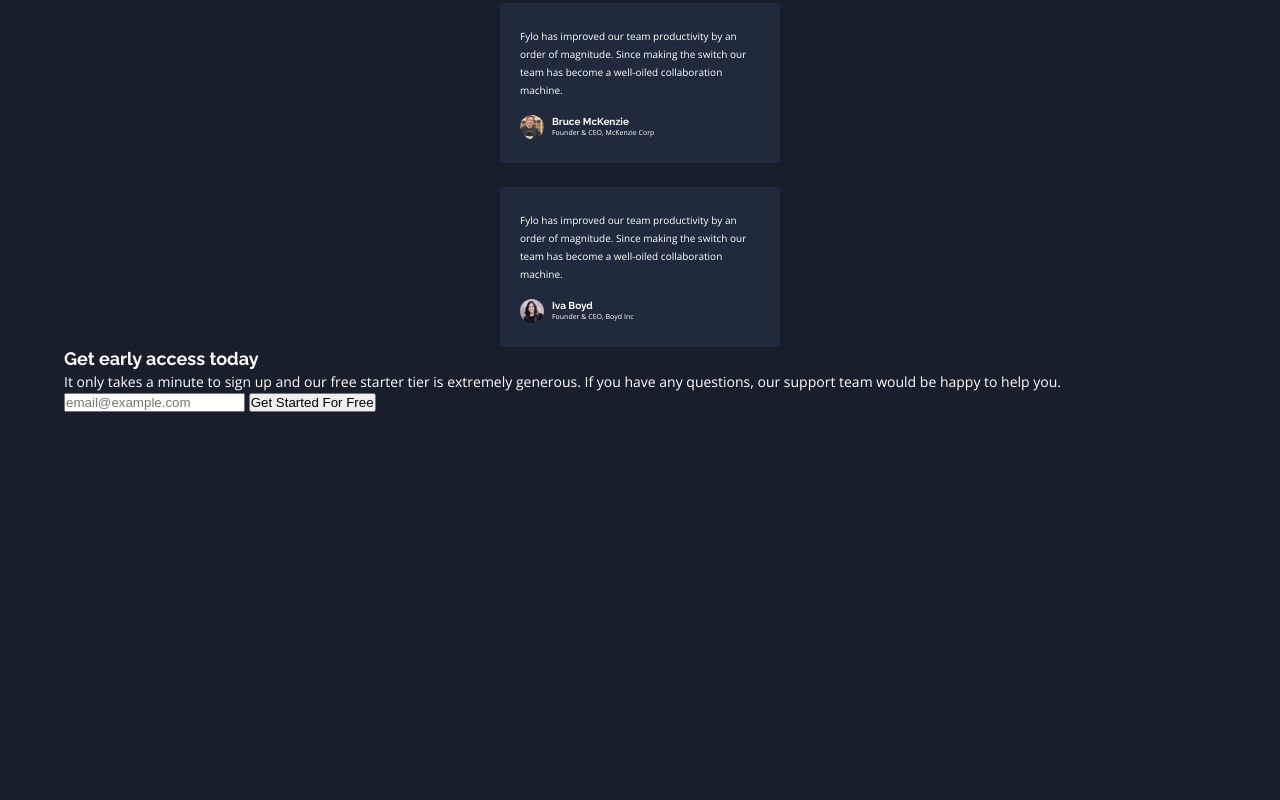
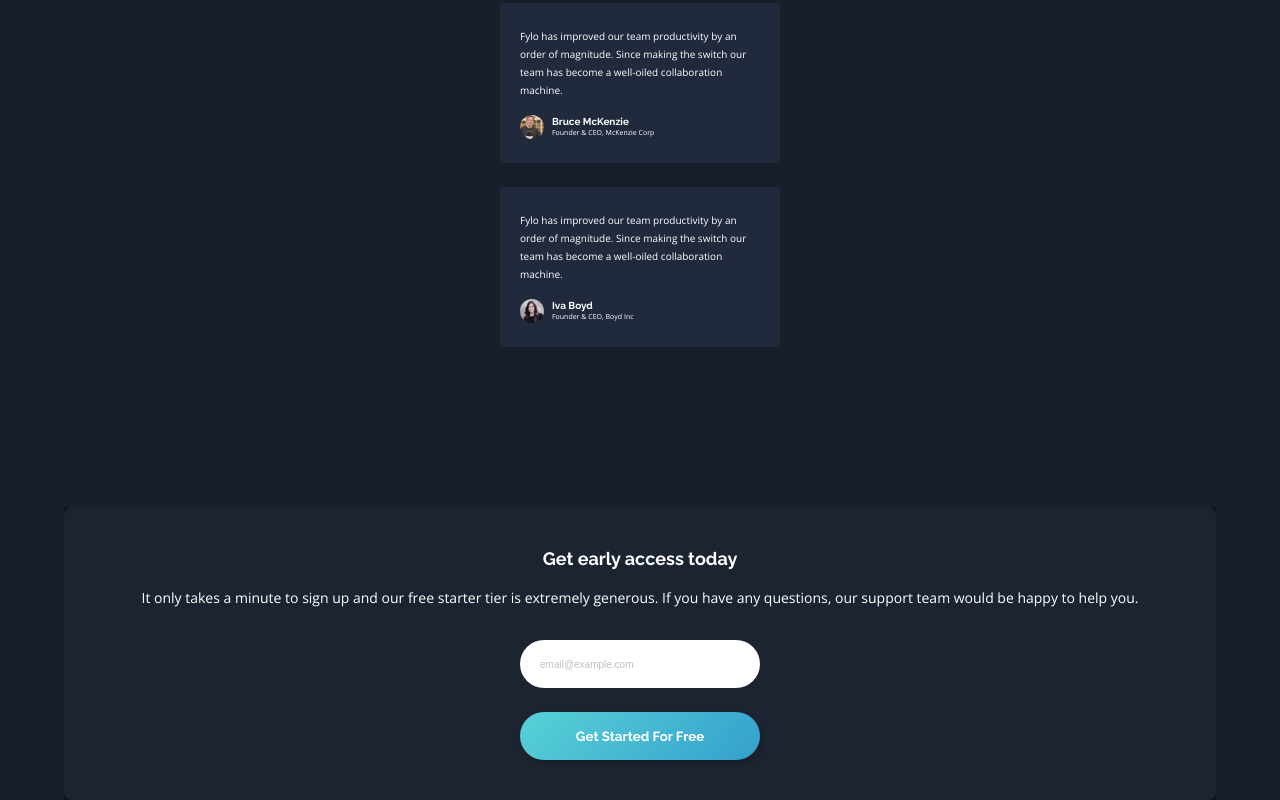
Before and after one commit to akshaywebster/fylo-dark-landing, a plain HTML site: page index.html in a window 1280 px wide. Shown: the part 2966-3766 px from the top of the page. Before the commit the page ends 3378 px from the top, so only its background shows below. Drawn offline with nearby package versions, Linux system fonts and the light colour scheme.

```diff
--- a/style.css
+++ b/style.css
@@ -292,3 +292,65 @@ Reviews Section
   font-size: 7px;
   line-height: 10px;
 }
+
+/*
+=====================
+CTA Section
+=====================
+*/
+
+.section-cta {
+  background-color: var(--clr-hero-bg);
+  margin-top: 10rem;
+  padding: 2.5rem 1.25rem;
+  border-radius: 0.5625rem;
+  display: flex;
+  flex-direction: column;
+  align-items: center;
+}
+
+.section-cta > h3 {
+  margin-bottom: 1rem;
+}
+
+.section-cta > p {
+  text-align: center;
+  margin-bottom: 2rem;
+}
+
+form {
+  display: flex;
+  flex-direction: column;
+}
+
+#email {
+  background-color: #ffffff;
+  border-radius: 24px;
+  border: none;
+  min-width: 240px;
+  min-height: 48px;
+  padding-left: 1.25rem;
+  margin-bottom: 1.5rem;
+}
+
+.email-btn {
+  width: 15rem; /* dont forget to change this for desktop */
+  height: 3rem;
+  background: linear-gradient(132.02deg, #63e1d9 -31.85%, #34a0cd 100%);
+  box-shadow: 2px 3px 6px rgba(0, 0, 0, 0.15925);
+  border-radius: 24px;
+  cursor: pointer;
+  border: none;
+  font-family: var(--ff-head);
+  font-weight: bold;
+  color: var(--clr-text-main);
+}
+
+::placeholder {
+  color: #c0c0c0;
+  font-size: 10px;
+}
+
+footer {
+  background-color: var(--clr-footer-bg);
+}
```
